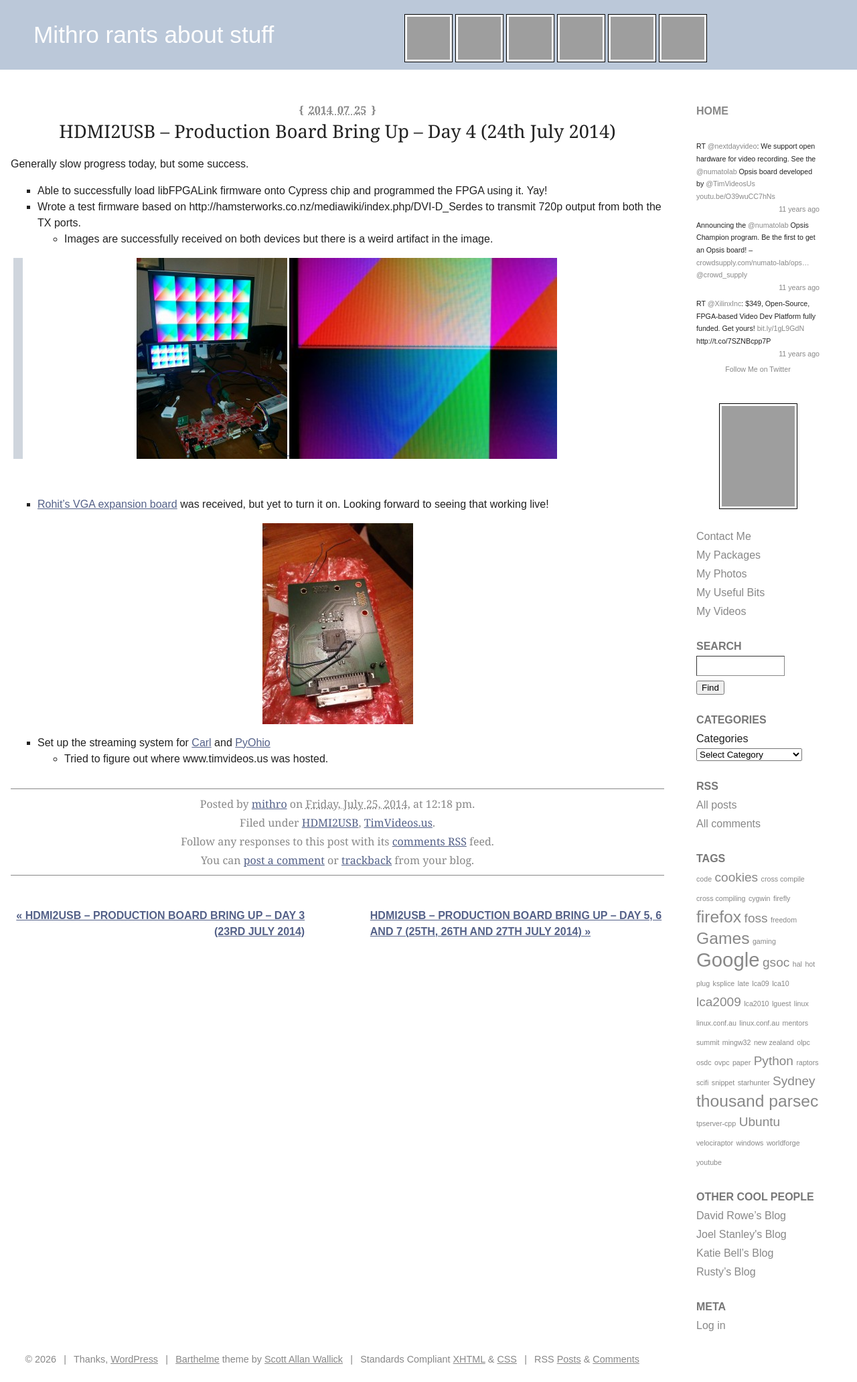
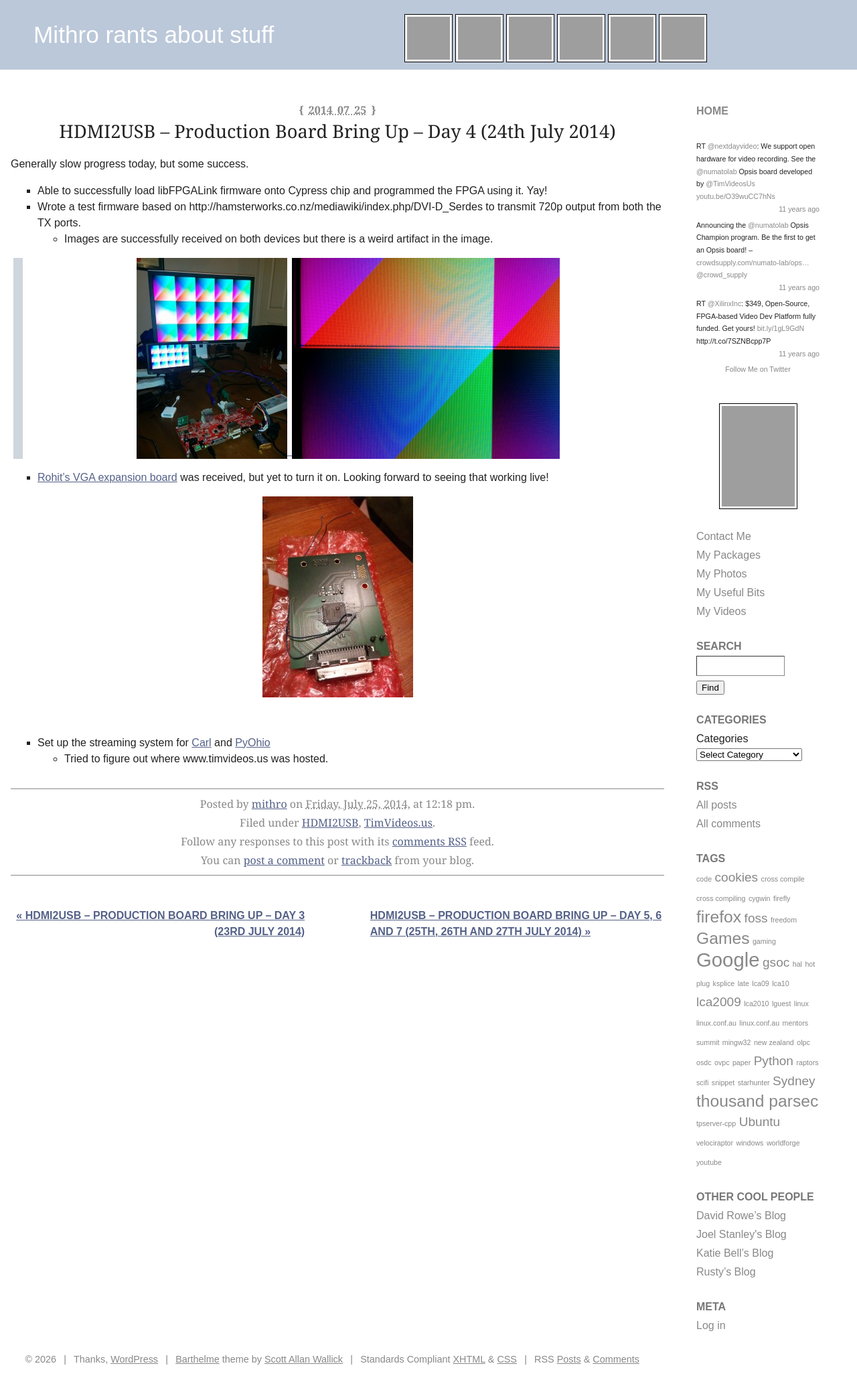
Before and after one commit to mithro/blog.mithis.net, a Jekyll site: the page built from _posts/2014-07-25-hdmi2usb-production-board-bring-up-day-4-24th-july-2014.md, in a window 1280 px wide. Shown: the whole page at 67% size. Built offline with Jekyll 4.4.1, drawn with Linux system fonts in a browser that asks for light colours; grey boxes are pictures that could not be loaded.

Commit message:
Convert hdmi2usb4 images to Markdown; fix element order (drop raw HTML)
Converted the raw 2-image blockquote and the centered screenshot to Markdown:
the blockquote uses a single link wrapping two IAL-attributed images with the
&nbsp; separators live has; the centered image uses {:.aligncenter}. Also moved
the <p>&nbsp;</p> from after the blockquote to after the centered image, where
live has it. Fetched the 900x675 variant the browser selects for the second
image. No raw HTML remains.

Verified via Playwright: entry-content structure now matches live exactly
([P,UL,BLOCKQUOTE(2 imgs, centered),UL,P(img),P(nbsp),UL]); content-zone diff
3.08% -> 1.85% (full-page 1.72%).

Co-Authored-By: Claude Opus 4.7 (1M context) <noreply@anthropic.com>

```diff
--- a/_posts/2014-07-25-hdmi2usb-production-board-bring-up-day-4-24th-july-2014.md
+++ b/_posts/2014-07-25-hdmi2usb-production-board-bring-up-day-4-24th-july-2014.md
@@ -19,15 +19,14 @@ Generally slow progress today, but some success.
 - Wrote a test firmware based on http://hamsterworks.co.nz/mediawiki/index.php/DVI-D_Serdes to transmit 720p output from both the TX ports.
   - Images are successfully received on both devices but there is a weird artifact in the image.
 
-<!-- fidelity-allow: BLOCK_HTML pixel-fidelity-tolerance -->
-<blockquote><p style="text-align: center;"><a href="/assets/images/wp-content/uploads/2014/07/IMG_20140725_0029322.jpg"><img class="alignnone wp-image-1997 size-medium" alt="Numato HDMI2USB Prototype driving 2 screens" height="300" sizes="(max-width: 225px) 100vw, 225px" src="/assets/images/wp-content/uploads/2014/07/IMG_20140725_0029322-225x300.jpg" srcset="/assets/images/wp-content/uploads/2014/07/IMG_20140725_0029322-225x300.jpg 225w" width="225"/>  <img class="alignnone wp-image-1998" alt="HDMI2USB weird image artifact" height="300" sizes="(max-width: 400px) 100vw, 400px" src="/assets/images/wp-content/uploads/2014/07/IMG_20140725_003008-300x225.jpg" srcset="/assets/images/wp-content/uploads/2014/07/IMG_20140725_003008-300x225.jpg 300w" width="400"/></a></p></blockquote>
-
-<!-- fidelity-allow: BLOCK_HTML pixel-fidelity-tolerance -->
-<p>&nbsp;</p>
+> &nbsp;[![Numato HDMI2USB Prototype driving 2 screens](/assets/images/wp-content/uploads/2014/07/IMG_20140725_0029322-225x300.jpg){:width="225" height="300" .alignnone .wp-image-1997 .size-medium srcset="/assets/images/wp-content/uploads/2014/07/IMG_20140725_0029322-225x300.jpg 225w" sizes="(max-width: 225px) 100vw, 225px"}&nbsp;&nbsp;![HDMI2USB weird image artifact](/assets/images/wp-content/uploads/2014/07/IMG_20140725_003008-300x225.jpg){:width="400" height="300" .alignnone .wp-image-1998 srcset="/assets/images/wp-content/uploads/2014/07/IMG_20140725_003008-300x225.jpg 300w, /assets/images/wp-content/uploads/2014/07/IMG_20140725_003008-900x675.jpg 900w" sizes="(max-width: 400px) 100vw, 400px"}](/assets/images/wp-content/uploads/2014/07/IMG_20140725_0029322.jpg)
+> {:style="text-align: center;"}
 
 - [Rohit’s VGA expansion board](http://dreamsxtrinsic.blogspot.com.au/) was received, but yet to turn it on. Looking forward to seeing that working live!
 
-<a href="/assets/images/wp-content/uploads/2014/07/IMG_20140725_010725.jpg"><img alt="HDMI2USB - Rohit's VGA Capture board" class="aligncenter wp-image-2000 size-medium" height="300" sizes="(max-width: 225px) 100vw, 225px" src="/assets/images/wp-content/uploads/2014/07/IMG_20140725_010725-225x300.jpg" srcset="/assets/images/wp-content/uploads/2014/07/IMG_20140725_010725-225x300.jpg 225w" width="225"/></a>
+[![HDMI2USB - Rohit's VGA Capture board](/assets/images/wp-content/uploads/2014/07/IMG_20140725_010725-225x300.jpg){:width="225" height="300" .aligncenter .wp-image-2000 .size-medium srcset="/assets/images/wp-content/uploads/2014/07/IMG_20140725_010725-225x300.jpg 225w" sizes="(max-width: 225px) 100vw, 225px"}](/assets/images/wp-content/uploads/2014/07/IMG_20140725_010725.jpg)
+
+&nbsp;
 
 - Set up the streaming system for [Carl](http://nextdayvideo.com) and [PyOhio](http://www.pyohio.org/)
   - Tried to figure out where www.timvideos.us was hosted.
```
Also changed, not shown: assets/images/wp-content/uploads/2014/07/IMG_20140725_003008-900x675.jpg (added).
